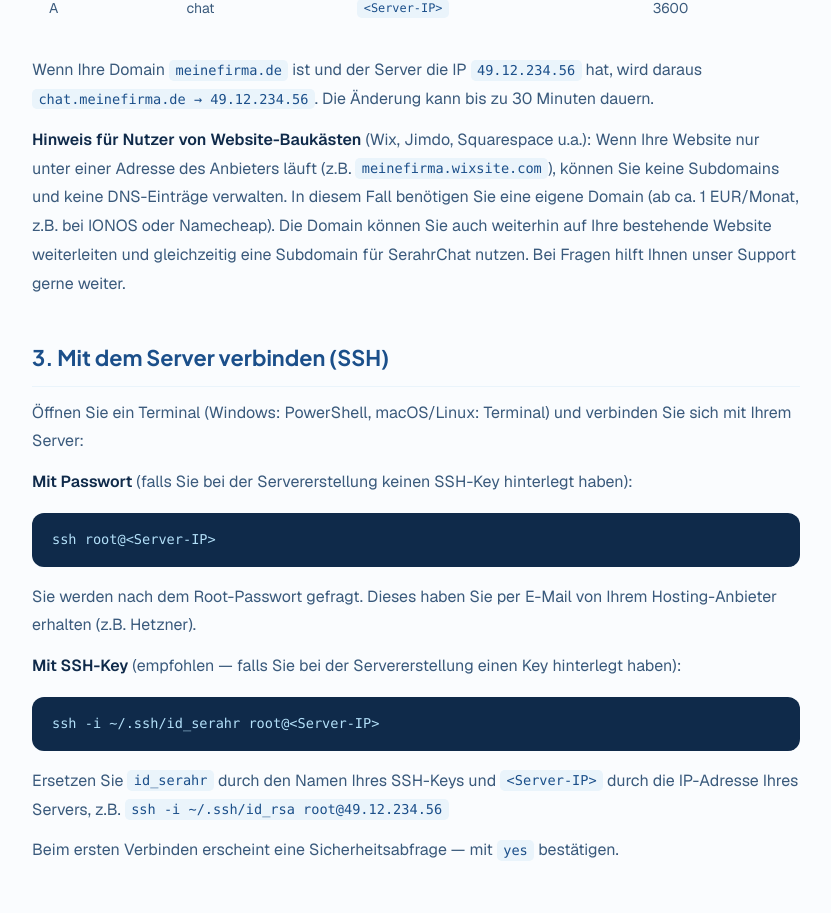
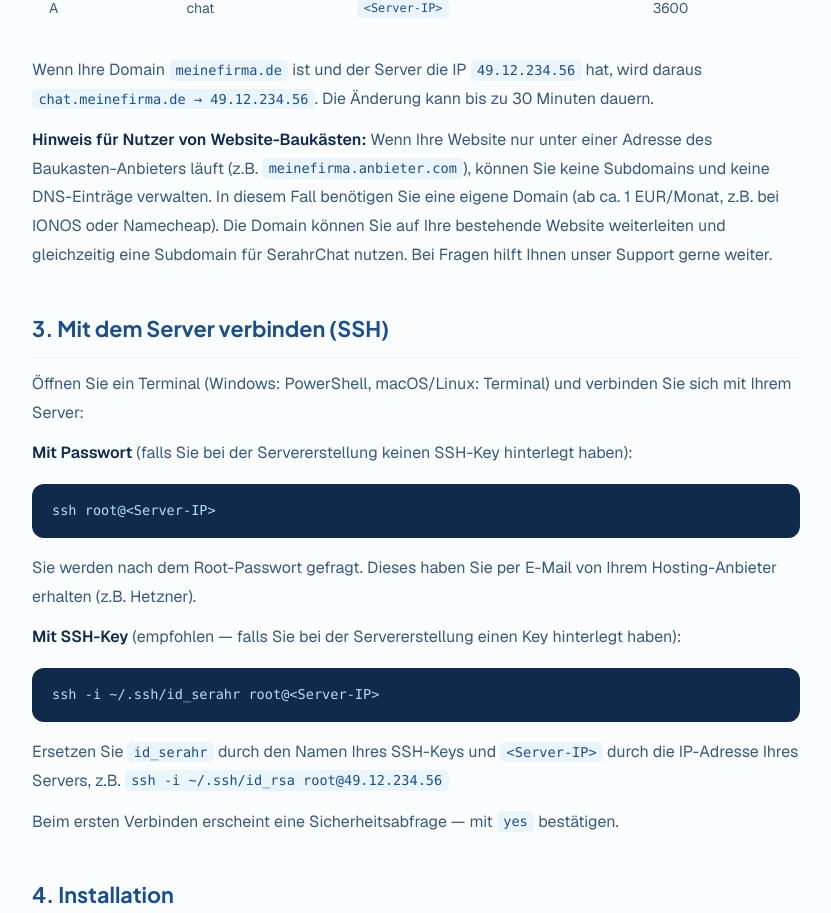
Before and after one commit to Reeb78/serahr-website, a Next.js app: page /de/dokumentation/chat in a window 1280 px wide. Shown: the part 1535-2448 px from the top of the page, without its empty margins (224-1055 px from the left). Built offline with nearby package versions, Linux system fonts and the light colour scheme.

Commit message:
docs: neutralize website builder references — no specific providers named
Replace specific builder names (Wix, Jimdo, Squarespace) with generic
"Baukasten-Anbieter"/"builder" phrasing to avoid singling out providers.

Co-Authored-By: Claude Opus 4.6 <noreply@anthropic.com>

```diff
--- a/src/app/[locale]/dokumentation/chat/page.tsx
+++ b/src/app/[locale]/dokumentation/chat/page.tsx
@@ -70,7 +70,7 @@ function DoksChatDE() {
         </table>
       </div>
       <p>Wenn Ihre Domain <code>meinefirma.de</code> ist und der Server die IP <code>49.12.234.56</code> hat, wird daraus <code>chat.meinefirma.de → 49.12.234.56</code>. Die Änderung kann bis zu 30 Minuten dauern.</p>
-      <p><strong>Hinweis für Nutzer von Website-Baukästen</strong> (Wix, Jimdo, Squarespace u.a.): Wenn Ihre Website nur unter einer Adresse des Anbieters läuft (z.B. <code>meinefirma.wixsite.com</code>), können Sie keine Subdomains und keine DNS-Einträge verwalten. In diesem Fall benötigen Sie eine eigene Domain (ab ca. 1 EUR/Monat, z.B. bei IONOS oder Namecheap). Die Domain können Sie auch weiterhin auf Ihre bestehende Website weiterleiten und gleichzeitig eine Subdomain für SerahrChat nutzen. Bei Fragen hilft Ihnen unser Support gerne weiter.</p>
+      <p><strong>Hinweis für Nutzer von Website-Baukästen:</strong> Wenn Ihre Website nur unter einer Adresse des Baukasten-Anbieters läuft (z.B. <code>meinefirma.anbieter.com</code>), können Sie keine Subdomains und keine DNS-Einträge verwalten. In diesem Fall benötigen Sie eine eigene Domain (ab ca. 1 EUR/Monat, z.B. bei IONOS oder Namecheap). Die Domain können Sie auf Ihre bestehende Website weiterleiten und gleichzeitig eine Subdomain für SerahrChat nutzen. Bei Fragen hilft Ihnen unser Support gerne weiter.</p>
 
       <h2>3. Mit dem Server verbinden (SSH)</h2>
       <p>Öffnen Sie ein Terminal (Windows: PowerShell, macOS/Linux: Terminal) und verbinden Sie sich mit Ihrem Server:</p>
@@ -255,7 +255,7 @@ function DoksChatEN() {
         </table>
       </div>
       <p>If your domain is <code>mycompany.com</code> and your server IP is <code>49.12.234.56</code>, this creates <code>chat.mycompany.com → 49.12.234.56</code>. The change may take up to 30 minutes to propagate.</p>
-      <p><strong>Note for website builder users</strong> (Wix, Jimdo, Squarespace, etc.): If your website only runs under a builder address (e.g. <code>mycompany.wixsite.com</code>), you cannot manage subdomains or DNS records. In this case, you need your own domain (from approx. EUR 1/month, e.g. from IONOS or Namecheap). You can redirect the domain to your existing website and use a subdomain for SerahrChat at the same time. Contact our support if you need help.</p>
+      <p><strong>Note for website builder users:</strong> If your website only runs under a builder-provided address (e.g. <code>mycompany.builder.com</code>), you cannot manage subdomains or DNS records. In this case, you need your own domain (from approx. EUR 1/month, e.g. from IONOS or Namecheap). You can redirect the domain to your existing website and use a subdomain for SerahrChat at the same time. Contact our support if you need help.</p>
 
       <h2>3. Connect to Server (SSH)</h2>
       <p>Open a terminal (Windows: PowerShell, macOS/Linux: Terminal) and connect to your server:</p>
```
